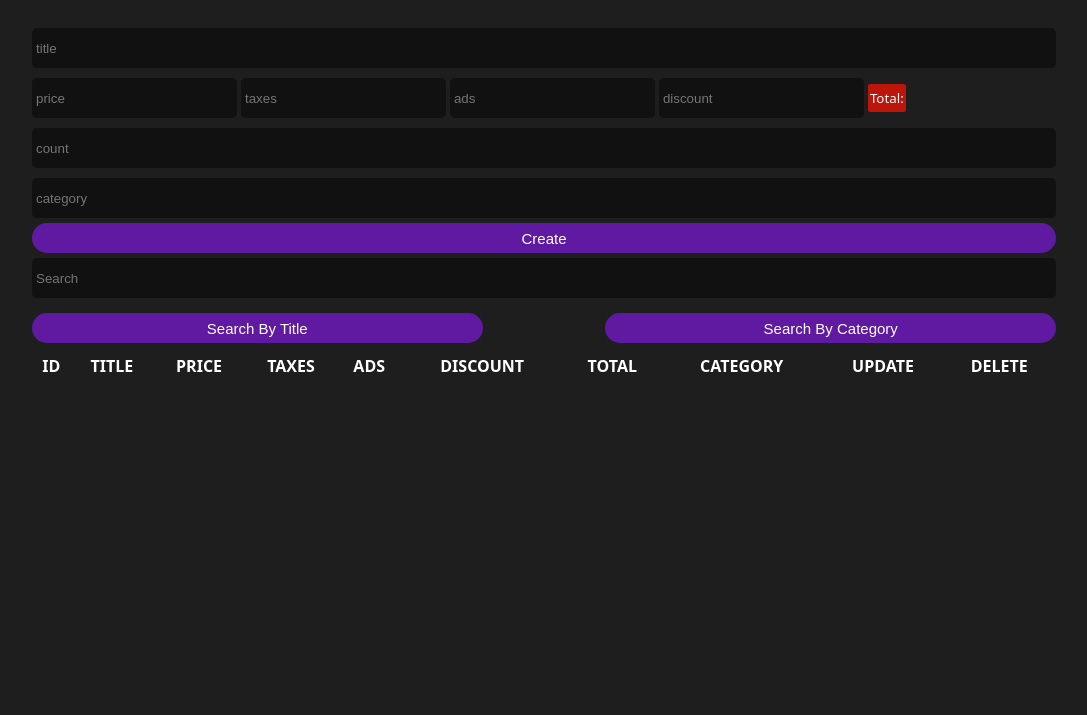
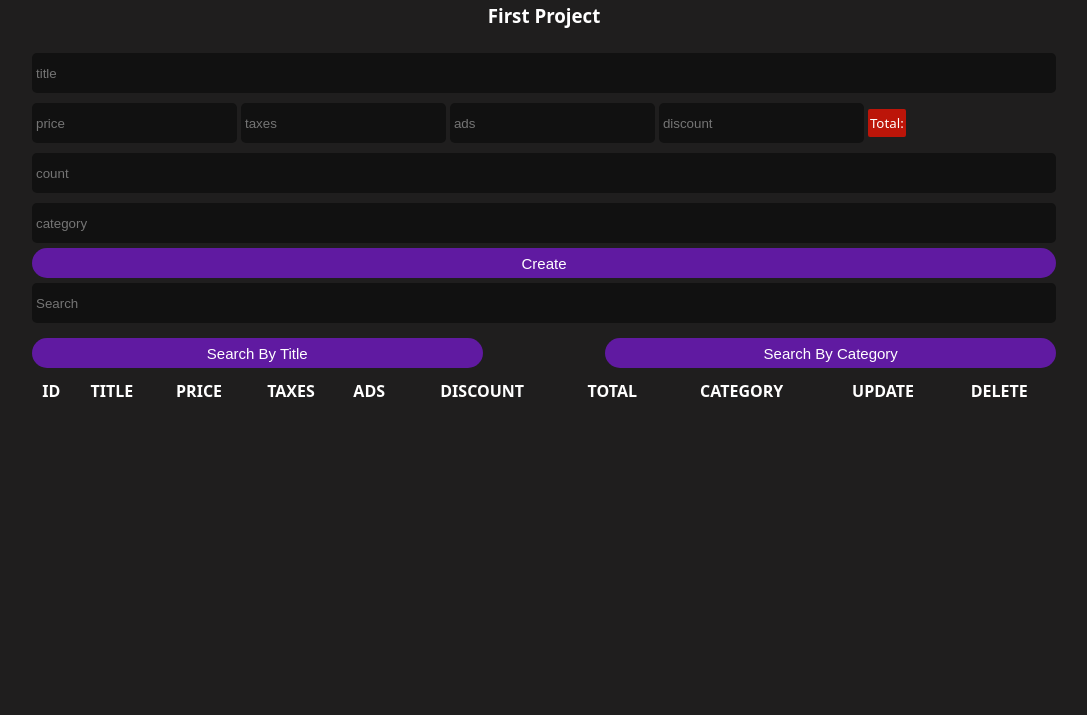
Before and after one commit to tligmohamed02/firstCrudJavaScript, a plain HTML site: page index.html in a window 1280 px wide. Shown: the part 85-800 px from the top of the page, without its empty margins (96-1183 px from the left). Drawn offline with Linux system fonts and the light colour scheme.

Commit message:
add title

```diff
--- a/index.html
+++ b/index.html
@@ -11,6 +11,7 @@
         <div class="header">
             <h1>CRUDS</h1>
             <h3>PRODUCT MANAGEMENT SYSTEM</h3>
+            <h3>First Project</h3>
         </div>
         <div class="inputs">
             <input type="text" placeholder="title" id="title">
```
